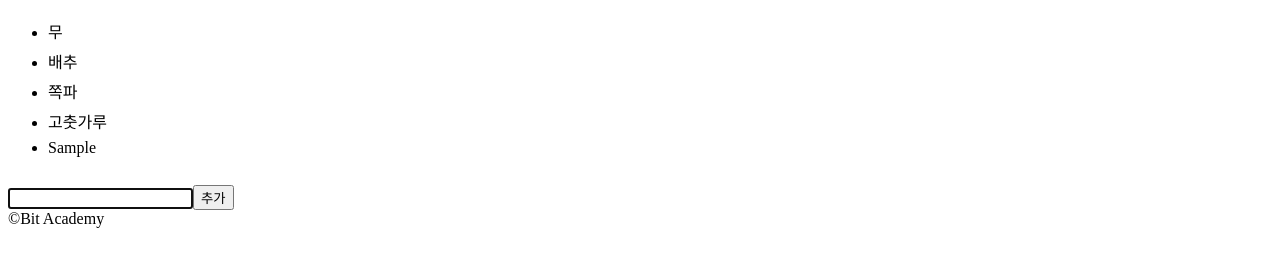
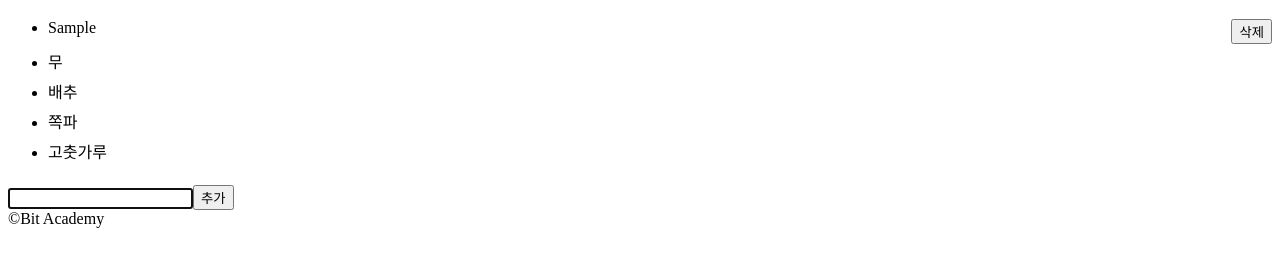
Before and after one commit to Jmeen/WEBFRONT, a plain HTML site: page ex02-js/js-cart.html in a window 1280 px wide. Both pictures are taken after typing "Sample" into the empty fields and a click on the button "추가". Shown: the part 61-328 px from the top of the page. Drawn offline with Linux system fonts and the light colour scheme.

Commit message:
InsertBefore

```diff
--- a/ex02-js/js-cart.html
+++ b/ex02-js/js-cart.html
@@ -45,8 +45,32 @@
                 let itemNode = document.createElement("li");
                 //  속성과 콘텐츠 설정
                 itemNode.innerHTML = item;
+
+
+                let toolbar = document.createElement("div");
+                toolbar.style.display = "inline";
+                let delBtn = document.createElement("button");
+                delBtn.innerText = "삭제";
+                delBtn.style.cssFloat = "right";
+
+                delBtn.addEventListener("click", function(event) {
+                    //  삭제할 요소
+                    let removeItem = event.target.parentNode.parentNode;
+                    console.log("삭제할 요소:", removeItem);
+                    //  부모 요소 찾기
+                    let parent = removeItem.parentNode;
+
+                    //  부모로부터 자식 분리
+                    parent.removeChild(removeItem);
+                });
+                toolbar.appendChild(delBtn);
+                itemNode.appendChild(toolbar);
+
                 //  트리에 추가
-                container.appendChild(itemNode);
+                let firstItem = container.children[0];
+                //  기준이 되는 노드
+                container.insertBefore(itemNode, firstItem);
+                // container.appendChild(itemNode);
             }
 
             itemInput.value = "";
```
